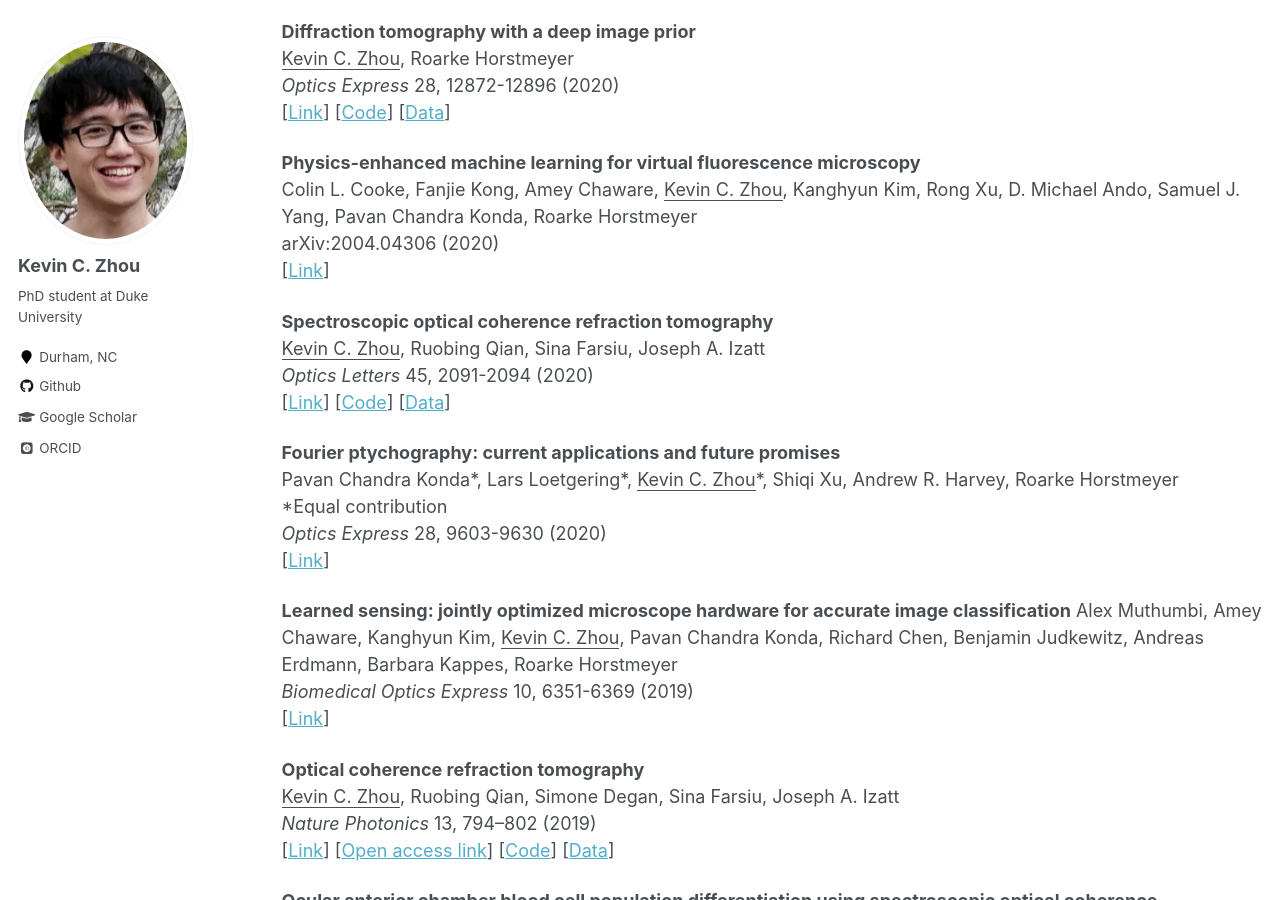
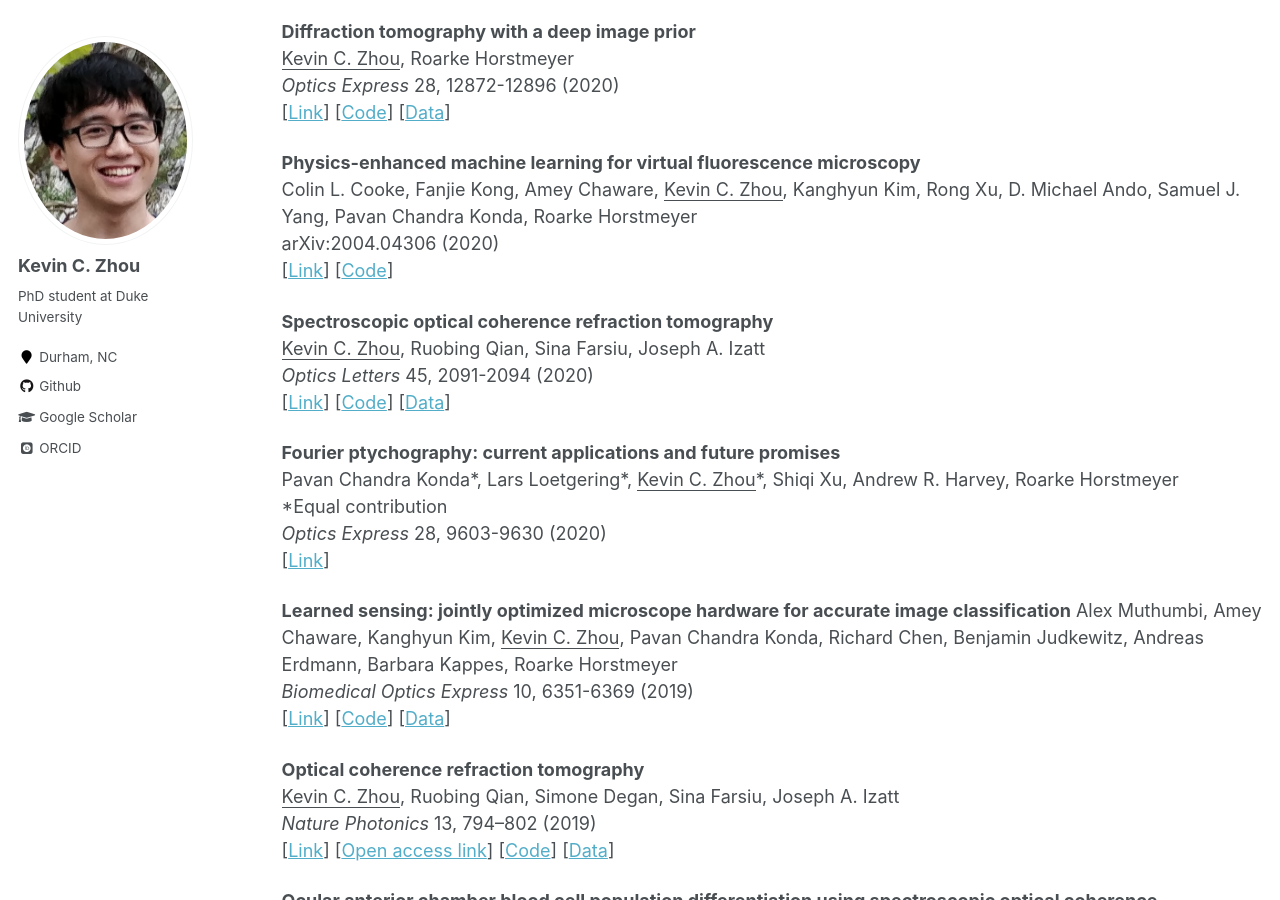
Before and after one commit to kevinczhou/kevinczhou.github.io, a Jekyll site: the page built from _pages/publications.md, in a window 1280 px wide and 900 px high, scrolled down 463 px. Built offline with Jekyll 4.4.1, drawn with Linux system fonts in a browser that asks for light colours; some web fonts are replaced.

Commit message:
Update publications.md

```diff
--- a/_pages/publications.md
+++ b/_pages/publications.md
@@ -22,7 +22,7 @@ Brenton Keller, Mark Draelos, <ins>Kevin C. Zhou</ins>, Ruobing Qian, Anthony N.
 **Physics-enhanced machine learning for virtual fluorescence microscopy**
 Colin L. Cooke, Fanjie Kong, Amey Chaware, <ins>Kevin C. Zhou</ins>, Kanghyun Kim, Rong Xu, D. Michael Ando, Samuel J. Yang, Pavan Chandra Konda, Roarke Horstmeyer
 arXiv:2004.04306 (2020)
-[[Link](https://arxiv.org/abs/2004.04306)]
+[[Link](https://arxiv.org/abs/2004.04306)] [[Code](https://github.com/clvcooke/virtual-fluorescence)]
 
 **Spectroscopic optical coherence refraction tomography**
 <ins>Kevin C. Zhou</ins>, Ruobing Qian, Sina Farsiu, Joseph A. Izatt
@@ -38,7 +38,7 @@ Pavan Chandra Konda\*, Lars Loetgering\*, <ins>Kevin C. Zhou</ins>\*, Shiqi Xu,
 **Learned sensing: jointly optimized microscope hardware for accurate image classification**
 Alex Muthumbi, Amey Chaware, Kanghyun Kim, <ins>Kevin C. Zhou</ins>, Pavan Chandra Konda, Richard Chen, Benjamin Judkewitz, Andreas Erdmann, Barbara Kappes, Roarke Horstmeyer
 *Biomedical Optics Express* 10, 6351-6369 (2019)
-[[Link](https://www.osapublishing.org/boe/abstract.cfm?uri=boe-10-12-6351)]
+[[Link](https://www.osapublishing.org/boe/abstract.cfm?uri=boe-10-12-6351)]  [[Code](https://figshare.com/s/1a568a659f3ae88eb660)] [[Data](https://figshare.com/s/db537c5b89d3efa0f481)]
 
 **Optical coherence refraction tomography**
 <ins>Kevin C. Zhou</ins>, Ruobing Qian, Simone Degan, Sina Farsiu, Joseph A. Izatt
```
